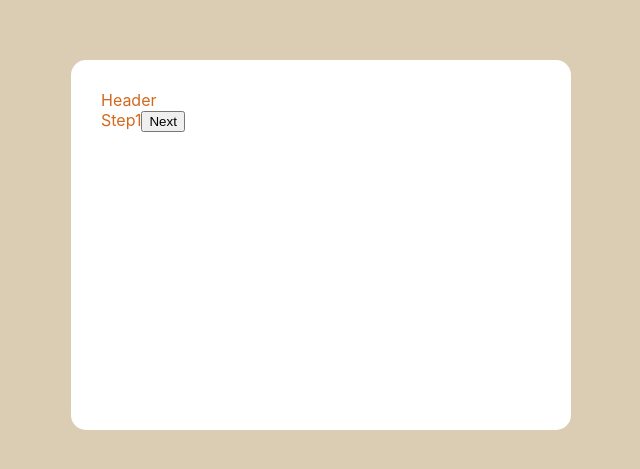
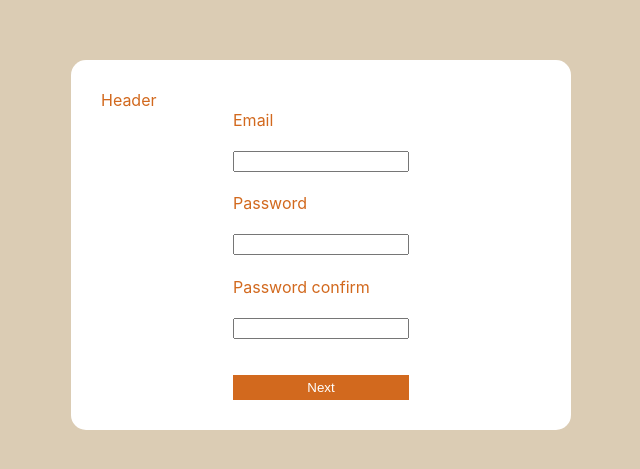
Before and after one commit to AndriyDextyarchuk/test-wizard, a React (Create React App) app: page / in a window 1280 px wide. Shown: the part 155-624 px from the top of the page, without its empty margins (319-959 px from the left). Built offline with nearby package versions, Linux system fonts and the light colour scheme.

Commit message:
Cteated Step1 component

```diff
--- a/src/components/step1.js
+++ b/src/components/step1.js
@@ -1,12 +1,54 @@
 import React from 'react'
+import {useDispatch, useSelector} from 'react-redux'
 import {useHistory} from 'react-router-dom'
+import {useForm} from 'react-hook-form'
+import {postContacts} from '../rootSlice.js'
+import classes from './step1.module.scss'
 
 export const Step1 = () => {
+    const dispatch = useDispatch()
     const history = useHistory()
+    const contacts = useSelector(state => state.contacts)
+    const {register, handleSubmit, errors, watch} = useForm({defaulValues: contacts})
+
+    const onSubmit = (payload) => {
+        dispatch(postContacts(payload))
+        history.push('/step2')
+    }
+
+
     return (
-        <div>
-            Step1
-            <button onClick={() => history.push('/step2')}>Next</button>
-        </div>
+        <form onSubmit={handleSubmit(onSubmit)} className={classes.step1}>
+            <div className={classes.container}>
+                <label htmlFor='email'>Email</label>
+                <input
+                    id='email'
+                    name='email'
+                    type='email'
+                    ref={register ({required: true, pattern: /^[A-Z0-9._%+-]+@[A-Z0-9.-]+\.[A-Z]{2,4}$/i})}
+                />
+                {errors.email && errors.email.type === 'required' && <p>This field is required</p>}
+                {errors.email && errors.email.type === 'pattern' && <p>Invalid email address</p>}
+                <label htmlFor='password'>Password</label>
+                <input
+                    id='password'
+                    name='password'
+                    type='password'
+                    ref={register ({required: true, minLength: 6})}
+                />
+                {errors.password && errors.password.type === 'required' && <p>This field is required</p>}
+                {errors.password && errors.password.type === 'minLength' && <p>Password must have at least 6 characters</p>}
+                <label htmlFor='passwordConfirm'>Password confirm</label>
+                <input
+                    id='passwordConfirm'
+                    name='passwordConfirm'
+                    type='password'
+                    ref={register ({required: true, validate: value => value === watch('password')})}
+                />
+                {errors.passwordConfirm && errors.passwordConfirm.type === 'required' && <p>This field is required</p>}
+                {errors.passwordConfirm && errors.passwordConfirm.type === 'validate' && <p>The passwords do not match</p>}
+                <button className={classes.button}>Next</button>
+            </div>
+        </form>
     )
 }
--- /dev/null
+++ b/src/components/step1.module.scss
@@ -0,0 +1,23 @@
+.step1 {
+    height: 100%;
+    display: flex;
+    flex-direction: column;
+    align-items: center;
+
+}
+
+.container {
+    width: 40%;
+    height: 100%;
+    display: flex;
+    flex-direction: column;
+    justify-content: space-between;
+}
+.button {
+    margin-top: 15px;
+    padding: 5px;
+    color: #fff;
+    background-color: chocolate;
+    border: none;
+    box-shadow: none;
+}
```
